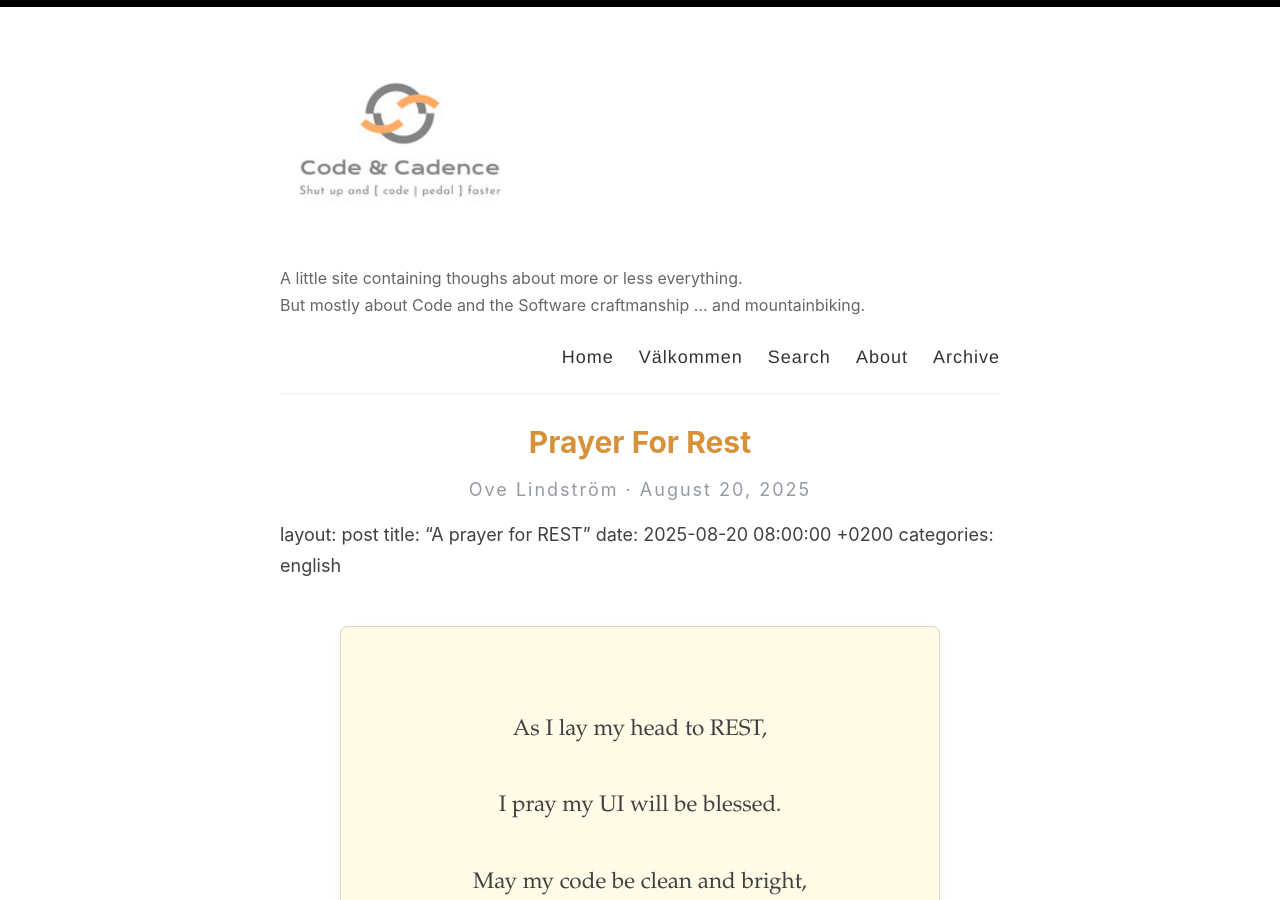
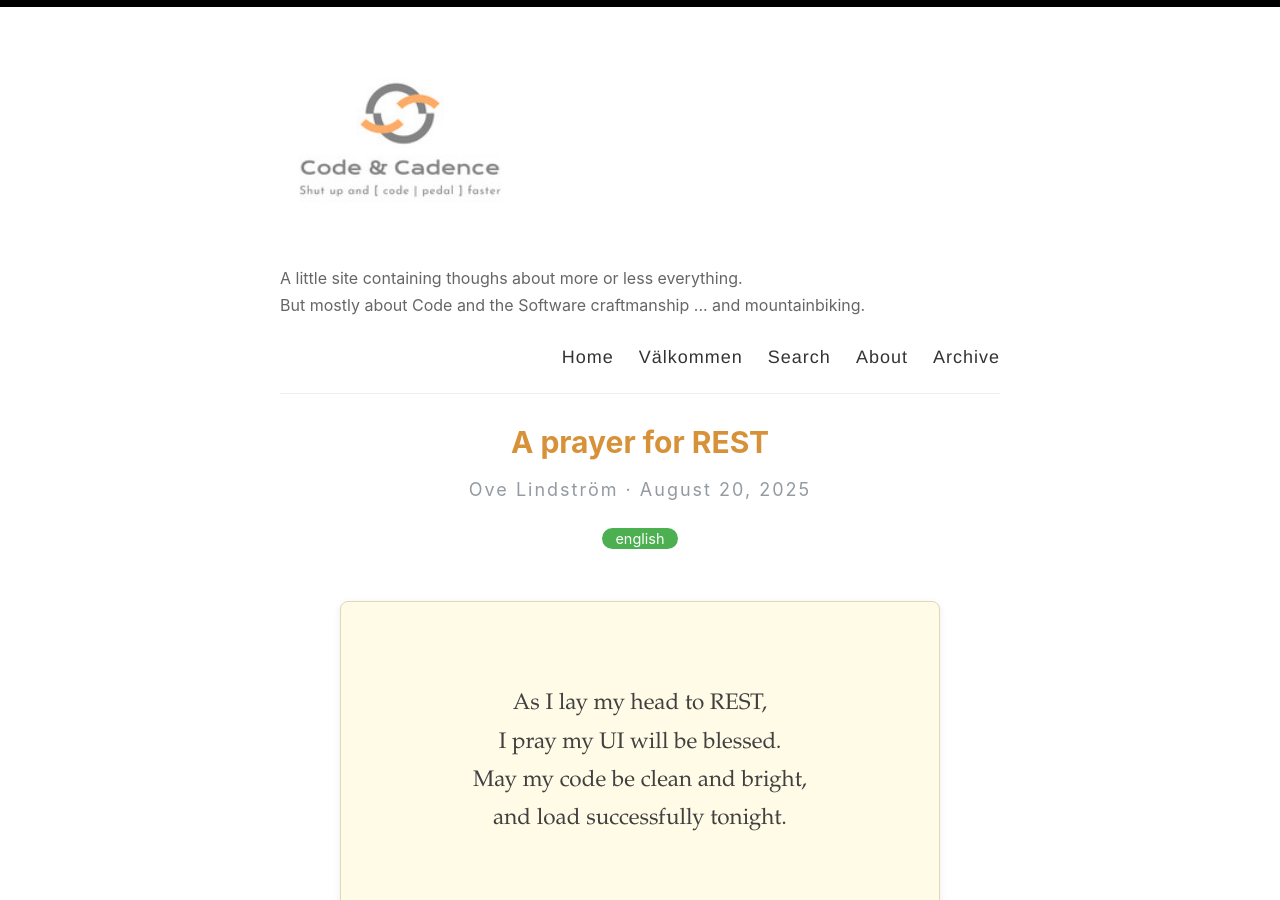
Before and after one commit to ovelindstrom/ovelindstrom.github.io, a Jekyll site: the page built from _posts/en/2025-08-20-prayer-for-rest.md, in a window 1280 px wide and 900 px high. Built offline with Jekyll 4.4.1, drawn with Linux system fonts in a browser that asks for light colours; our own code applies the rules of GitHub Pages for plain Markdown files; some of the changed text lies outside the part shown.

```diff
--- a/_posts/en/2025-08-20-prayer-for-rest.md
+++ b/_posts/en/2025-08-20-prayer-for-rest.md
@@ -1,13 +1,14 @@
+---
 layout: post
 title:  "A prayer for REST"
 date: 2025-08-20 08:00:00 +0200
 categories: english
-
+---
 <div class="poem">
-As I lay my head to REST,<br>
-I pray my UI will be blessed.<br>
-May my code be clean and bright,<br>
-and load successfully tonight.<br>
+As I lay my head to REST,
+I pray my UI will be blessed.
+May my code be clean and bright,
+and load successfully tonight.
 <br>
 Carry on, my devious son,<br>
 for there'll be peace when you are done.<br>
```
